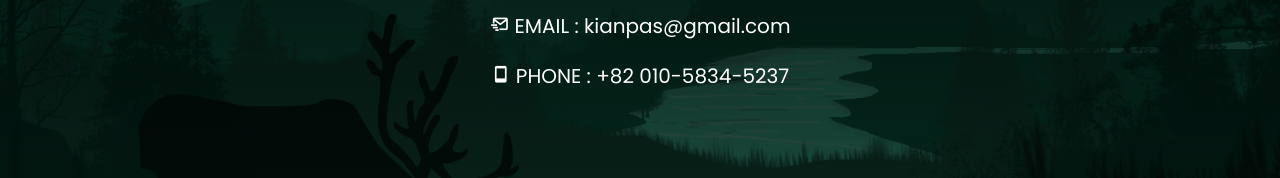
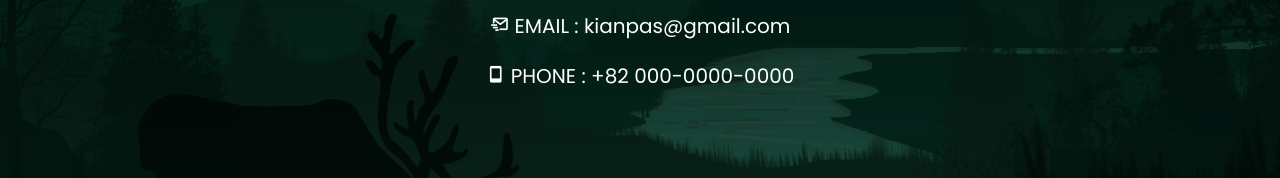
Before and after one commit to kianpas/homepage-project, a Next.js app: page /contact in a window 1280 px wide. Shown: the part 373-551 px from the top of the page. Built offline with nearby package versions, Linux system fonts and the light colour scheme.

Commit message:
22.10.12 전화번호 제거

```diff
--- a/components/main/Contact.js
+++ b/components/main/Contact.js
@@ -12,7 +12,7 @@
           </div>
           <div className={classes["contact-container"]}>
             <i className="bx bx-mobile"></i>
-            <span>PHONE : +82 010-5834-5237</span>
+            <span>PHONE : +82 000-0000-0000</span>
           </div>
         </article>
       </section>
```
